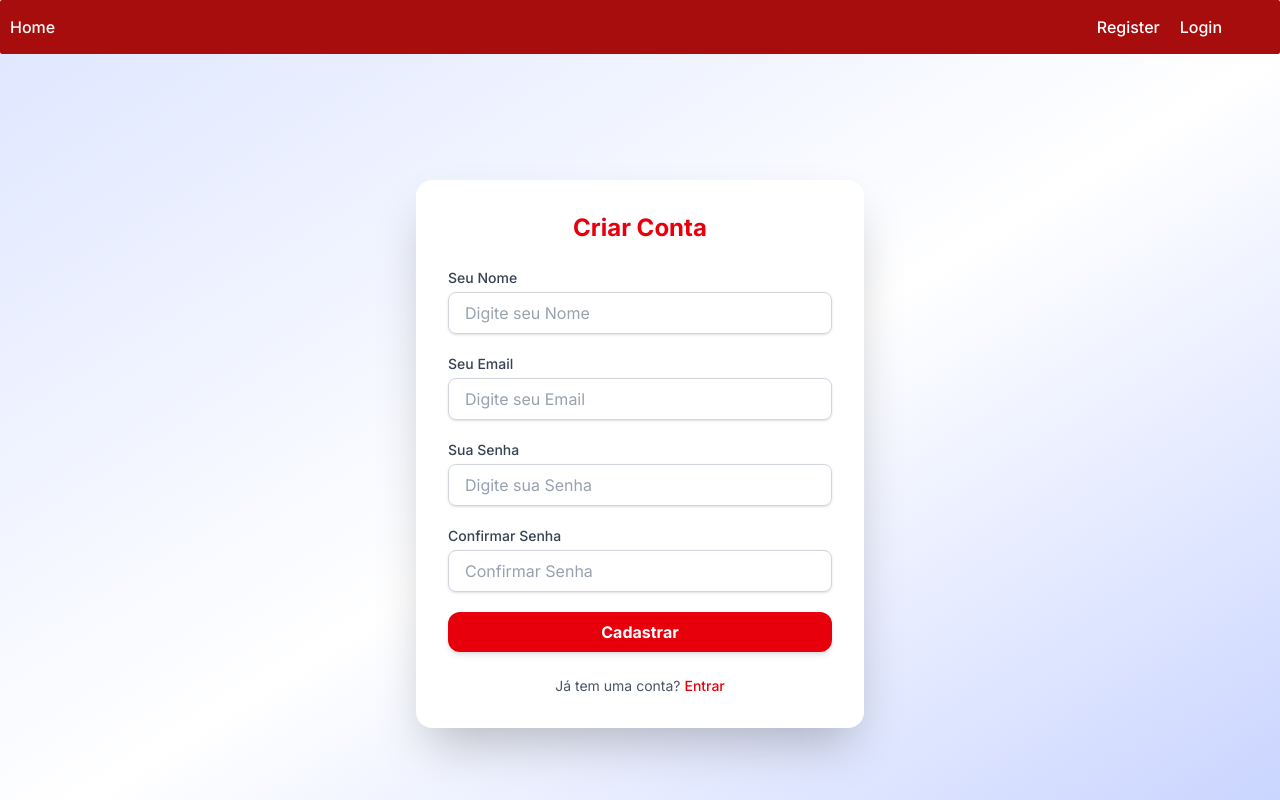
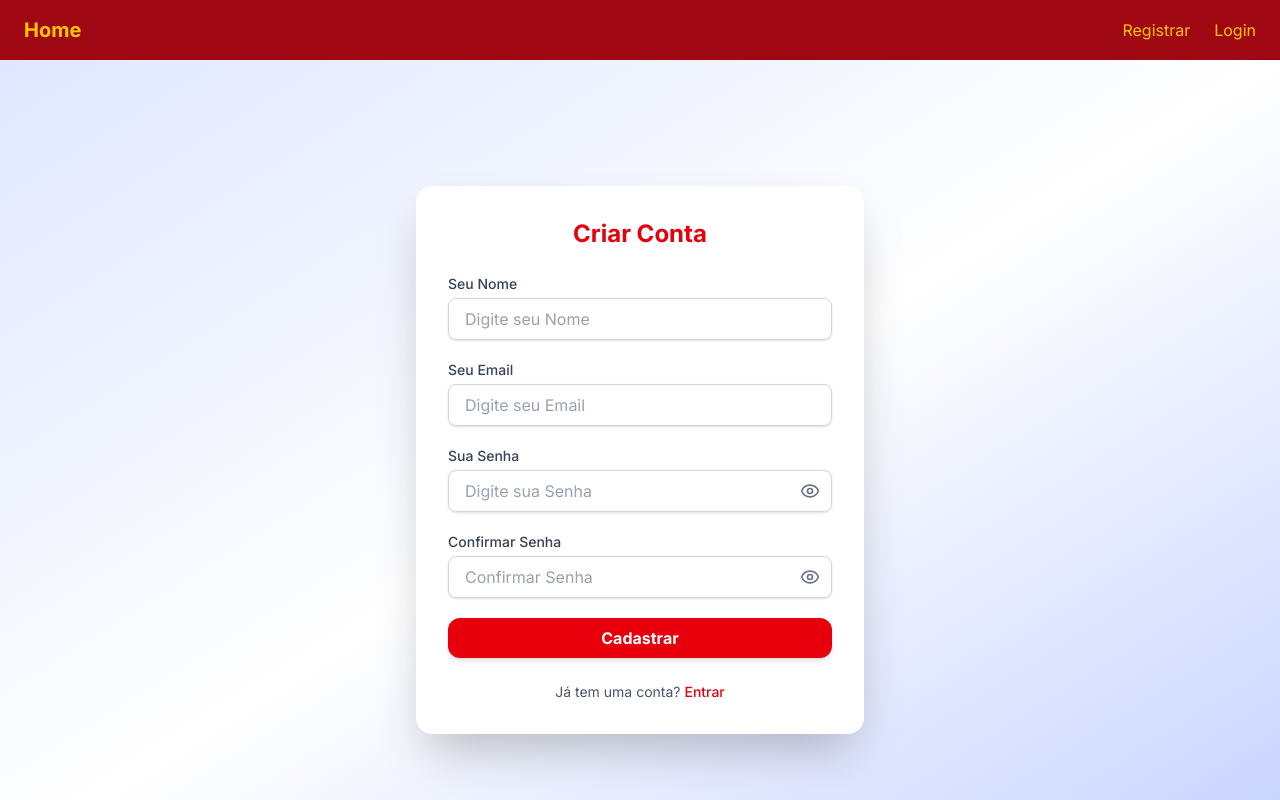
Before and after one commit to Josmateussilva0110/POKEDEX, a React (Vite) app in the folder frontend/: page /register in a window 1280 px wide. Built offline with nearby package versions, Linux system fonts and the light colour scheme.

Commit message:
fix: name in navbar

```diff
--- a/frontend/src/components/form/Input.jsx
+++ b/frontend/src/components/form/Input.jsx
@@ -1,4 +1,12 @@
+import { useState } from "react"
+import { Eye, EyeOff } from "lucide-react"
+
 function Input({ type, text, name, placeholder, handleOnChange, value, multiple }) {
+  const [showPassword, setShowPassword] = useState(false)
+
+  const isPassword = type === "password"
+  const inputType = isPassword && showPassword ? "text" : type
+
   return (
     <div className="flex flex-col space-y-1">
       <label
@@ -7,18 +15,37 @@ function Input({ type, text, name, placeholder, handleOnChange, value, multiple
       >
         {text}
       </label>
+
+      <div className="relative">
         <input
-        type={type}
+          type={inputType}
           name={name}
           id={name}
           placeholder={placeholder}
           onChange={handleOnChange}
           value={value}
           {...(multiple ? { multiple } : {})}
-        className="w-full px-4 py-2 rounded-lg border border-gray-300 shadow-sm
+          className="w-full px-4 py-2 pr-10 rounded-lg border border-gray-300 shadow-sm
                      focus:outline-none focus:ring-2 focus:ring-red-600
                      placeholder-gray-400 text-gray-900 transition duration-200"
         />
+
+        {isPassword && (
+          <button
+            type="button"
+            onClick={() => setShowPassword(!showPassword)}
+            className={`absolute inset-y-0 right-3 flex items-center
+                        transition duration-200
+                        ${showPassword ? "text-red-600" : "text-gray-500 hover:text-red-500"}`}
+          >
+            {showPassword ? (
+              <EyeOff className="w-5 h-5" />
+            ) : (
+              <Eye className="w-5 h-5" />
+            )}
+          </button>
+        )}
+      </div>
     </div>
   )
 }
--- a/frontend/src/components/layout/Message.jsx
+++ b/frontend/src/components/layout/Message.jsx
@@ -1,21 +1,35 @@
 import { useState, useEffect } from 'react'
 import { motion, AnimatePresence } from 'framer-motion'
-import { CheckCircle, XCircle } from 'lucide-react'
+import { CheckCircle, XCircle, X } from 'lucide-react'
 import bus from '../../utils/bus'
 
 function FlashMessage() {
   const [flashMessage, setFlashMessage] = useState(null)
+  const [timeoutId, setTimeoutId] = useState(null)
 
   useEffect(() => {
     const handleFlash = (payload) => {
       const { message, type } = payload
       setFlashMessage({ message, type })
-      setTimeout(() => setFlashMessage(null), 3000)
+
+      // limpa timeout anterior
+      if (timeoutId) clearTimeout(timeoutId)
+
+      const id = setTimeout(() => setFlashMessage(null), 3000)
+      setTimeoutId(id)
     }
 
     bus.on('flash', handleFlash)
-    return () => bus.off('flash', handleFlash)
-  }, [])
+    return () => {
+      bus.off('flash', handleFlash)
+      if (timeoutId) clearTimeout(timeoutId)
+    }
+  }, [timeoutId])
+
+  const closeMessage = () => {
+    if (timeoutId) clearTimeout(timeoutId)
+    setFlashMessage(null)
+  }
 
   const typeStyles = {
     success: {
@@ -40,7 +54,14 @@ function FlashMessage() {
             className={`flex items-center gap-3 px-5 py-4 rounded-2xl shadow-lg border ${typeStyles[flashMessage.type]?.bg || "bg-gray-700 text-white border-gray-600"}`}
           >
             {typeStyles[flashMessage.type]?.icon}
-            <span>{flashMessage.message}</span>
+            <span className="flex-1">{flashMessage.message}</span>
+            {/* Botão de fechar */}
+            <button
+              onClick={closeMessage}
+              className="ml-2 text-white hover:text-gray-200"
+            >
+              <X className="w-5 h-5" />
+            </button>
           </motion.div>
         )}
       </AnimatePresence>
--- a/frontend/src/components/layout/NavBar.jsx
+++ b/frontend/src/components/layout/NavBar.jsx
@@ -1,33 +1,68 @@
 import { Link } from 'react-router-dom'
-import { useContext } from 'react'
-import styles from './styles/NavBar.module.css'
+import { useContext, useState } from 'react'
 import { Context } from '../../context/UserContext'
+import { ChevronDown } from 'lucide-react'
 
 function Navbar() {
-  const { authenticated, logout, loading } = useContext(Context)
+  const { authenticated, user, logout, loading } = useContext(Context)
+  const [dropdownOpen, setDropdownOpen] = useState(false)
+  console.log(user)
 
-  if (loading) return null // evita renderizar navbar até o estado ser conhecido
+  if (loading) return null
 
   return (
-    <nav className={styles.navbar}>
-      <Link to="/">Home</Link>
-      <ul>
-        {authenticated ? (
+    <nav className="bg-red-800 shadow-md px-6 py-4 flex justify-between items-center">
+      <Link to="/" className="text-xl font-bold text-yellow-400">Home</Link>
+
+      <ul className="flex items-center space-x-6">
+        {!authenticated ? (
           <>
             <li>
-              <Link to="/profile">Perfil</Link>
+              <Link
+                to="/register"
+                className="text-yellow-400 hover:text-yellow-600 transition"
+              >
+                Registrar
+              </Link>
             </li>
-            <li onClick={logout}>Sair</li>
+            <li>
+              <Link
+                to="/login"
+                className="text-yellow-400 hover:text-yellow-600 transition"
+              >
+                Login
+              </Link>
+            </li>
           </>
         ) : (
-          <>
-            <li>
-              <Link to="/register">Register</Link>
-            </li>
-            <li>
-              <Link to="/login">Login</Link>
-            </li>
-          </>
+          <li className="relative">
+            <button
+              onClick={() => setDropdownOpen(!dropdownOpen)}
+              className="flex items-center gap-2 text-yellow-400 hover:text-yellow-600 transition font-medium"
+            >
+              Olá, {user?.name}
+              <ChevronDown className={`w-4 h-4 transition-transform ${dropdownOpen ? 'rotate-180' : ''}`} />
+            </button>
+
+            {/* Dropdown */}
+            {dropdownOpen && (
+              <div className="absolute right-0 mt-2 w-40 bg-white border border-gray-200 rounded-lg shadow-lg z-50">
+                <Link
+                  to="/profile"
+                  className="block px-4 py-2 text-gray-700 hover:bg-red-100 transition"
+                  onClick={() => setDropdownOpen(false)}
+                >
+                  Perfil
+                </Link>
+                <button
+                  onClick={logout}
+                  className="w-full text-left px-4 py-2 text-gray-700 hover:bg-red-100 transition"
+                >
+                  Sair
+                </button>
+              </div>
+            )}
+          </li>
         )}
       </ul>
     </nav>
--- a/frontend/src/components/layout/styles/NavBar.module.css
+++ /dev/null
@@ -1,56 +0,0 @@
-.navbar {
-  background-color: #a70d0d;
-  padding: 10px;
-  display: flex;
-  top: 0;            /* encostada no topo */
-  left: 0;
-  width: 100%;       /* ocupa toda a largura */
-  justify-content: space-between;    /* garante que fica acima do conteúdo */
-  align-items: center;
-  border-radius: 2px;
-}
-
-.navbar ul {
-  display: flex;                /* deixa os itens em linha */
-  list-style: none;             /* remove os bullets */
-  margin: 0;
-  padding: 0;
-  gap: 20px;
-  justify-content: flex-end;
-  margin-right: 3em;
-}
-
-.navbar li {
-  position: relative;           /* necessário para o underline */
-  cursor: pointer;
-}
-
-.navbar a,
-.navbar li {
-  text-decoration: none;        /* remove sublinhado do link */
-  color: #fff;                  /* texto branco */
-  font-weight: 500;
-  padding: 5px 0;
-  transition: color 0.3s ease;
-}
-
-.navbar a:hover,
-.navbar li:hover {
-  color: #f9ca24;               /* cor do texto ao passar mouse */
-}
-
-/* underline animado */
-.navbar li::after {
-  content: "";
-  position: absolute;
-  bottom: 0;
-  left: 0;
-  height: 2px;
-  width: 0%;
-  background-color: #f9ca24;    /* cor da linha */
-  transition: width 0.4s ease;
-}
-
-.navbar li:hover::after {
-  width: 100%;
-}
--- a/frontend/src/context/UserContext.jsx
+++ b/frontend/src/context/UserContext.jsx
@@ -5,10 +5,10 @@ import useAuth from "../hooks/useAuth"
 const Context = createContext()
 
 export function UserProvider({ children }) {
-  const { authenticated, register, login, logout } = useAuth()
+  const { authenticated, user, register, login, logout } = useAuth()
 
   return (
-    <Context.Provider value={{ authenticated, register, login, logout }}>
+    <Context.Provider value={{ authenticated, user, register, login, logout }}>
       {children}
     </Context.Provider>
   )
--- a/frontend/src/hooks/useAuth.js
+++ b/frontend/src/hooks/useAuth.js
@@ -17,6 +17,11 @@ export default function useAuth() {
     }
     return false
   })
+
+  const [user, setUser] = useState(() => {
+    const savedUser = localStorage.getItem('user')
+    return savedUser ? JSON.parse(savedUser) : null
+  })
   const [loading, setLoading] = useState(true)
 
   // Só para garantir que o loading seja desligado após a primeira renderização
@@ -26,7 +31,9 @@ export default function useAuth() {
 
   async function authUser(data) {
     setAuthenticated(true)
+    setUser({ id: data.userId, name: data.name })
     localStorage.setItem('token', JSON.stringify(data.token))
+    localStorage.setItem('user', JSON.stringify({ id: data.userId, name: data.name }))
     api.defaults.headers.Authorization = `Bearer ${data.token}`
     navigate('/')
   }
@@ -53,11 +60,13 @@ export default function useAuth() {
 
   function logout() {
     setAuthenticated(false)
+    setUser(null)
     localStorage.removeItem('token')
+    localStorage.removeItem('user')
     api.defaults.headers.Authorization = undefined
     navigate('/')
     setFlashMessage('Logout realizado com sucesso', 'success')
   }
 
-  return { authenticated, loading, register, login, logout }
+  return { authenticated, user, loading, register, login, logout }
 }
```
Also changed, not shown: 1 other file (tests, documents, lock files or other folders). Lines whose indentation alone changed are shown as unchanged.
